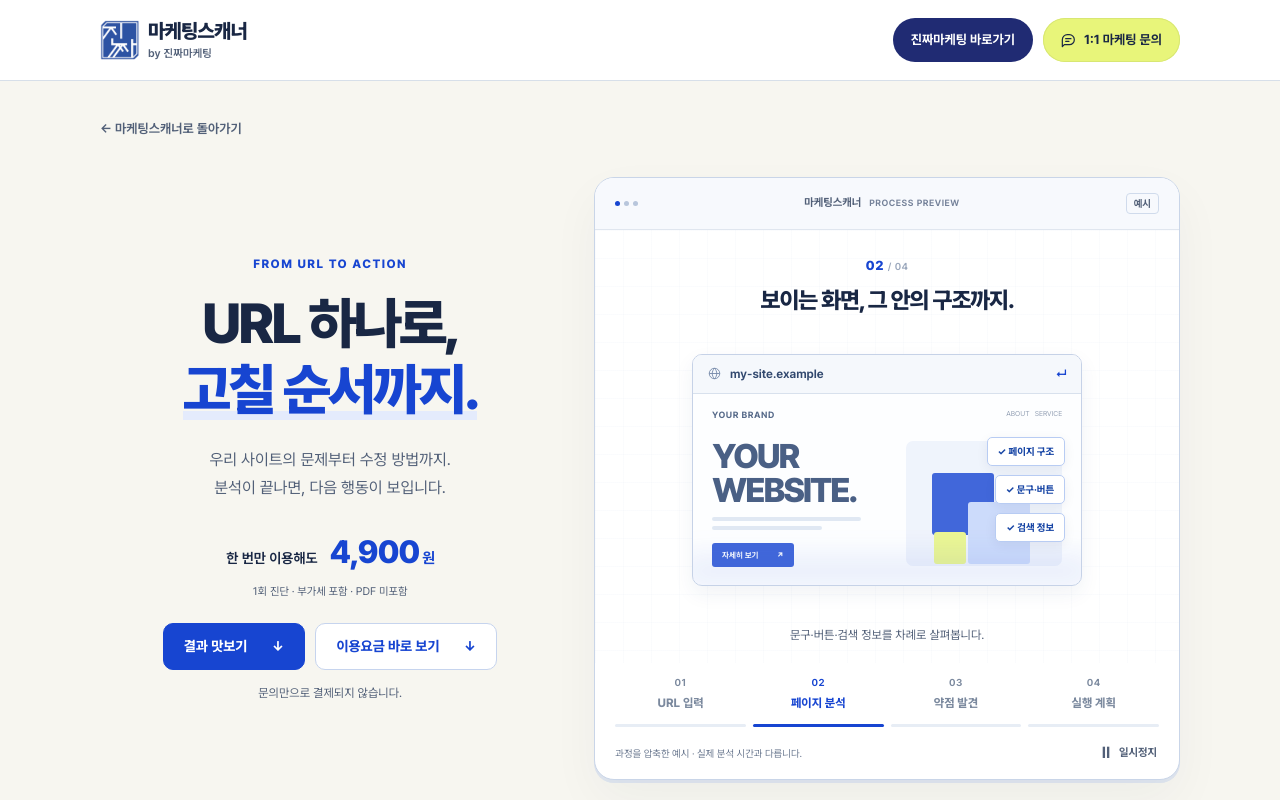
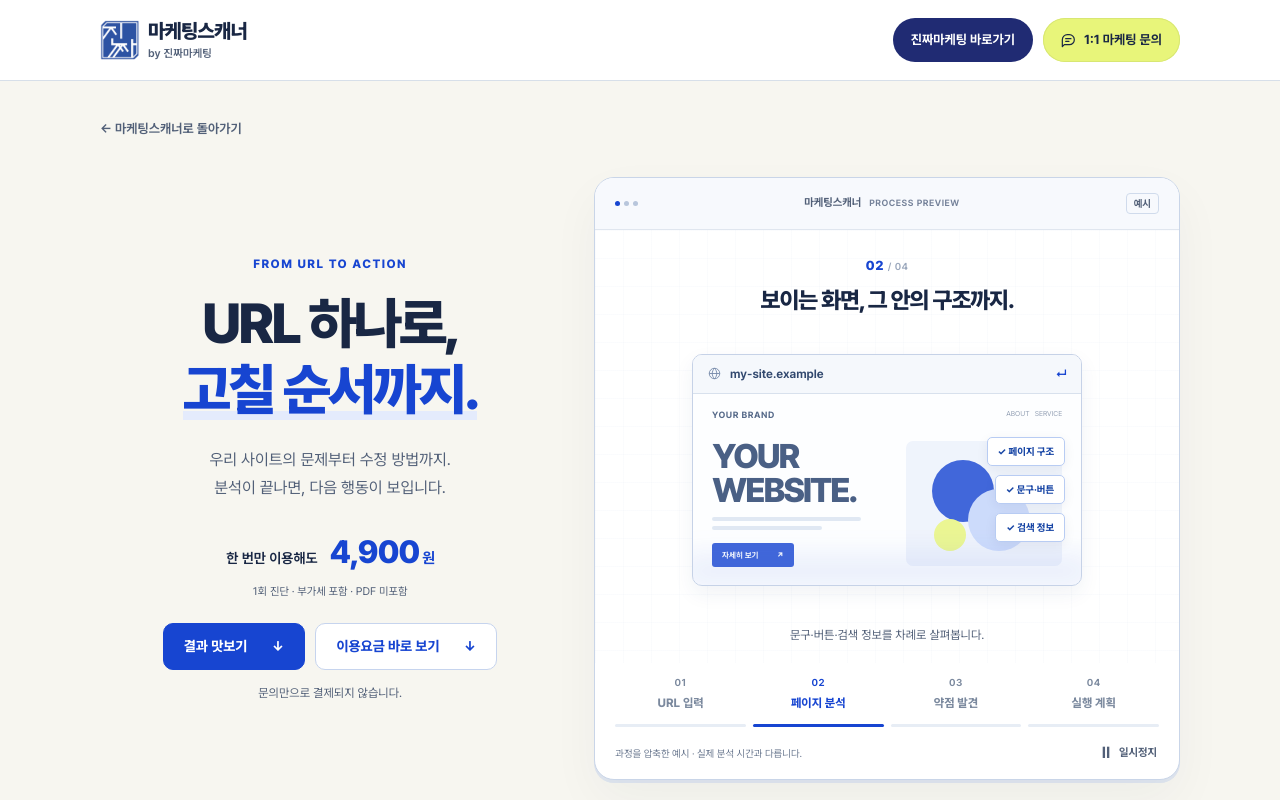
Before and after one commit to roithe287-eng/marketing-scanner, a Next.js app: page /pricing in a window 1280 px wide. Shown: the top 800 px of the page. Built offline with nearby package versions, Linux system fonts and the light colour scheme; no server answers.

Commit message:
Refine preview artwork selectors and center diagnosis scores

```diff
--- a/components/pricing/PricingJourney.module.css
+++ b/components/pricing/PricingJourney.module.css
@@ -26,7 +26,7 @@
 .siteContent strong { display:block; font-size:clamp(23px,2.7vw,34px); line-height:.98; letter-spacing:-.065em; font-weight:850; color:#233c69; }
 .siteContent i { display:block; width:86%; height:4px; background:#dbe4f0; margin-top:10px; border-radius:2px; }
 .siteContent i+i { width:63%; margin-top:5px; }
-.siteContent>div>span { display:inline-flex; justify-content:space-between; gap:18px; margin-top:13px; padding:6px 10px; background:#1745d1; border-radius:3px; font-size:8px; color:#fff; font-weight:700; }
+.siteContent>div:first-child>span { display:inline-flex; justify-content:space-between; gap:18px; margin-top:13px; padding:6px 10px; background:#1745d1; border-radius:3px; font-size:8px; color:#fff; font-weight:700; }
 .siteArt { position:relative; display:flex; justify-content:center; align-items:center; height:125px; background:#eef2fb; border-radius:7px; overflow:hidden; }
 .siteArt>span { position:absolute; width:62px; height:62px; border-radius:50%; background:#1745d1; left:17%; top:15%; }
 .siteArt>span:nth-child(2) { background:#c3d4fa; left:40%; top:38%; }
@@ -42,7 +42,7 @@
 .diagnosis { display:grid; grid-template-columns:1.45fr .8fr; align-items:center; gap:15px; min-height:226px; margin:auto 0; }
 .radar { min-width:0; }
 .radar svg { display:block; width:100%; height:auto; }
-.scoreList { display:grid; gap:13px; text-align:left; }
+.scoreList { display:grid; gap:13px; text-align:center; }
 .scoreList>div { min-width:0; }
 .scoreList span { display:block; color:#526078; font-size:10px; font-weight:700; }
 .scoreList strong { display:block; margin:2px 0 5px; color:#273f68; font-size:27px; line-height:1.1; font-weight:820; font-variant-numeric:tabular-nums; }
--- a/components/pricing/PricingJourney.tsx
+++ b/components/pricing/PricingJourney.tsx
@@ -64,7 +64,7 @@ export default function PricingJourney() {
           <section key={item.label} className={`${styles.scene} ${step === index ? styles.active : ''}`} aria-hidden={step !== index} aria-label={`${index + 1}단계 ${item.label}`}>
             <div className={styles.sceneHeading}><span>0{index + 1} <i>/ 04</i></span><h2>{item.title}</h2></div>
 
-            {index < 2 && <div className={`${styles.website} ${index === 1 ? styles.scanning : ''}`}>
+            {index < 2 && <div className={styles.website}>
               <div className={styles.address}><svg viewBox="0 0 20 20" aria-hidden="true"><circle cx="10" cy="10" r="7" /><path d="M3 10h14M10 3c4 4 4 10 0 14-4-4-4-10 0-14Z" /></svg><span className={index === 0 ? styles.typedUrl : undefined}>my-site.example</span><span className={styles.addressArrow} aria-hidden="true">↵</span></div>
               <div className={styles.websitePage} aria-hidden="true">
                 <div className={styles.siteNav}><b>YOUR BRAND</b><span>ABOUT&nbsp;&nbsp; SERVICE</span></div>
```
